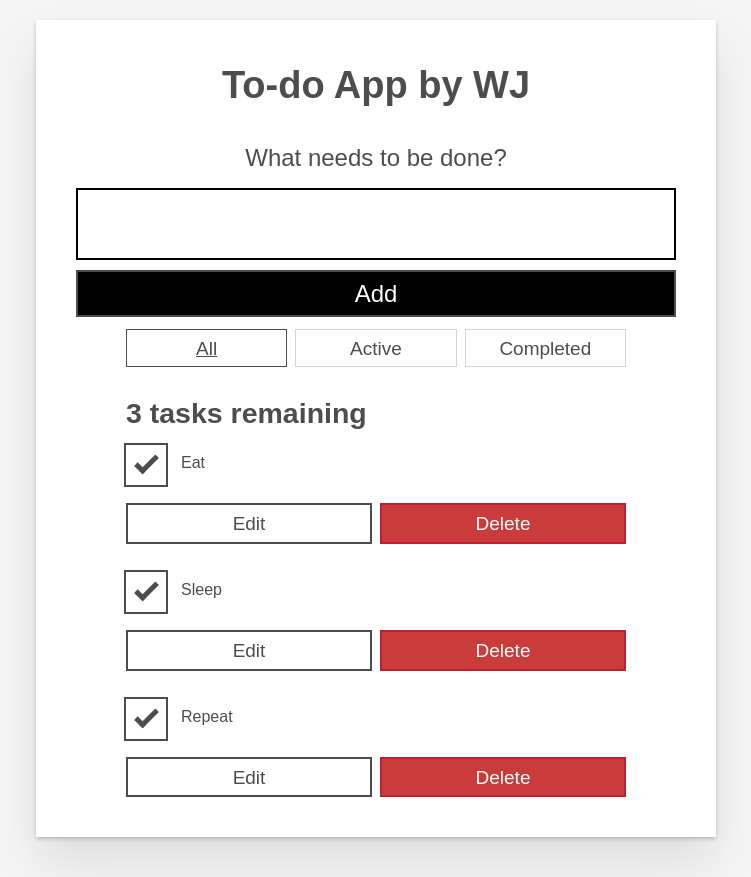
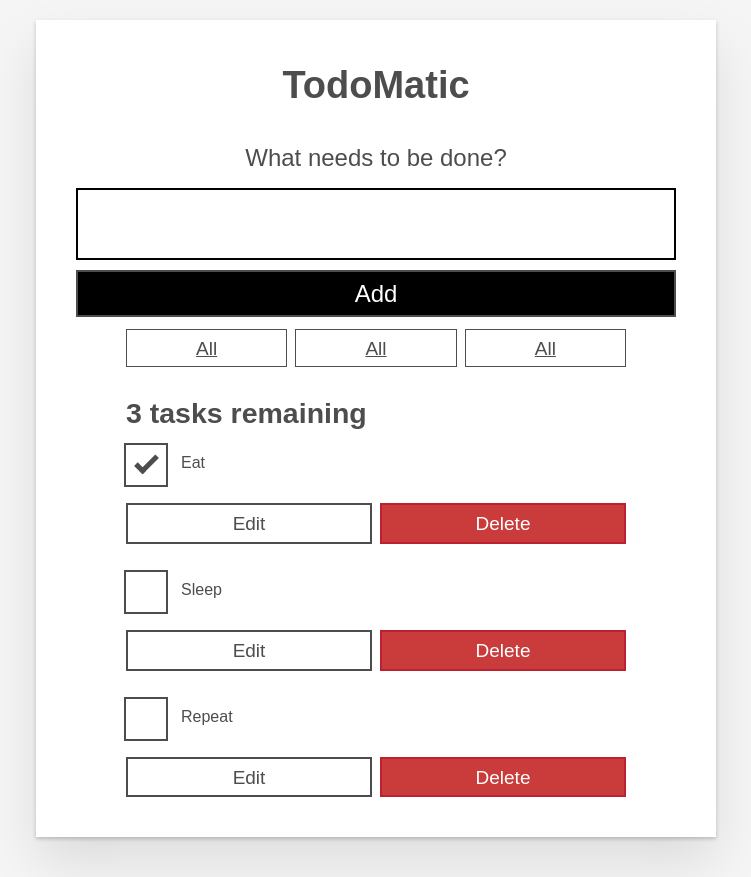
Before and after one commit to kangaroojae/Todo-List_react, a React (Create React App) app: page / in a window 1280 px wide. Shown: the whole page, without its empty margins (264-1015 px from the left). Built offline with nearby package versions, Linux system fonts and the light colour scheme.

Commit message:
create form and filterbutton componenets

```diff
--- a/src/App.js
+++ b/src/App.js
@@ -1,56 +1,35 @@
+import React from "react";
+import Form from "./components/Form";
+import FilterButton from "./components/FilterButton";
 import Todo from "./components/Todo";
 
-
 function App(props) {
+  const taskList = props.tasks.map((task) => (
+    <Todo
+      id={task.id}
+      name={task.name}
+      completed={task.completed}
+      key={task.id}
+    />
+  ));
   return (
     <div className="todoapp stack-large">
-      <h1>To-do App by WJ</h1>
-      <form>
-        <h2 className="label-wrapper">
-          <label htmlFor="new-todo-input" className="label__lg">
-            What needs to be done?
-          </label>
-        </h2>
-        <input
-          type="text"
-          id="new-todo-input"
-          className="input input__lg"
-          name="text"
-          autoComplete="off"
-        />
-        <button type="submit" className="btn btn__primary btn__lg">
-          Add
-        </button>
-      </form>
+      <h1>TodoMatic</h1>
+      <Form />
       <div className="filters btn-group stack-exception">
-        <button type="button" className="btn toggle-btn" aria-pressed="true">
-          <span className="visually-hidden">Show </span>
-          <span>all</span>
-          <span className="visually-hidden"> tasks</span>
-        </button>
-        <button type="button" className="btn toggle-btn" aria-pressed="false">
-          <span className="visually-hidden">Show </span>
-          <span>Active</span>
-          <span className="visually-hidden"> tasks</span>
-        </button>
-        <button type="button" className="btn toggle-btn" aria-pressed="false">
-          <span className="visually-hidden">Show </span>
-          <span>Completed</span>
-          <span className="visually-hidden"> tasks</span>
-        </button>
+        <FilterButton />
+        <FilterButton />
+        <FilterButton />
       </div>
       <h2 id="list-heading">3 tasks remaining</h2>
       <ul
         role="list"
         className="todo-list stack-large stack-exception"
         aria-labelledby="list-heading">
-        <Todo name="Eat" completed={true} id="todo-0"/>
-        <Todo name="Sleep" completed={true} id="todo-1"/>
-        <Todo name="Repeat" completed={true} id="todo-2"/>
+        {taskList}
       </ul>
     </div>
   );
 }
 
-
 export default App;
--- /dev/null
+++ b/src/components/FilterButton.js
@@ -0,0 +1,13 @@
+import React from "react";
+
+function FilterButton(props) {
+  return (
+    <button type="button" className="btn toggle-btn" aria-pressed="true">
+      <span className="visually-hidden">Show </span>
+      <span>all </span>
+      <span className="visually-hidden"> tasks</span>
+    </button>
+  );
+}
+
+export default FilterButton;
--- /dev/null
+++ b/src/components/Form.js
@@ -0,0 +1,25 @@
+import React from "react";
+
+function Form(props) {
+  return (
+    <form>
+      <h2 className="label-wrapper">
+        <label htmlFor="new-todo-input" className="label__lg">
+          What needs to be done?
+        </label>
+      </h2>
+      <input
+        type="text"
+        id="new-todo-input"
+        className="input input__lg"
+        name="text"
+        autoComplete="off"
+      />
+      <button type="submit" className="btn btn__primary btn__lg">
+        Add
+      </button>
+    </form>
+  );
+}
+
+export default Form;
--- a/src/index.js
+++ b/src/index.js
@@ -3,11 +3,17 @@
 import './index.css';
 import App from './App';
 
+const DATA = [
+  { id: "todo-0", name: "Eat", completed: true },
+  { id: "todo-1", name: "Sleep", completed: false },
+  { id: "todo-2", name: "Repeat", completed: false },
+];
+
 
 const root = ReactDOM.createRoot(document.getElementById('root'));
 root.render(
   <React.StrictMode>
-    <App />
+    <App tasks={DATA}/>
   </React.StrictMode>
 );
 
```
